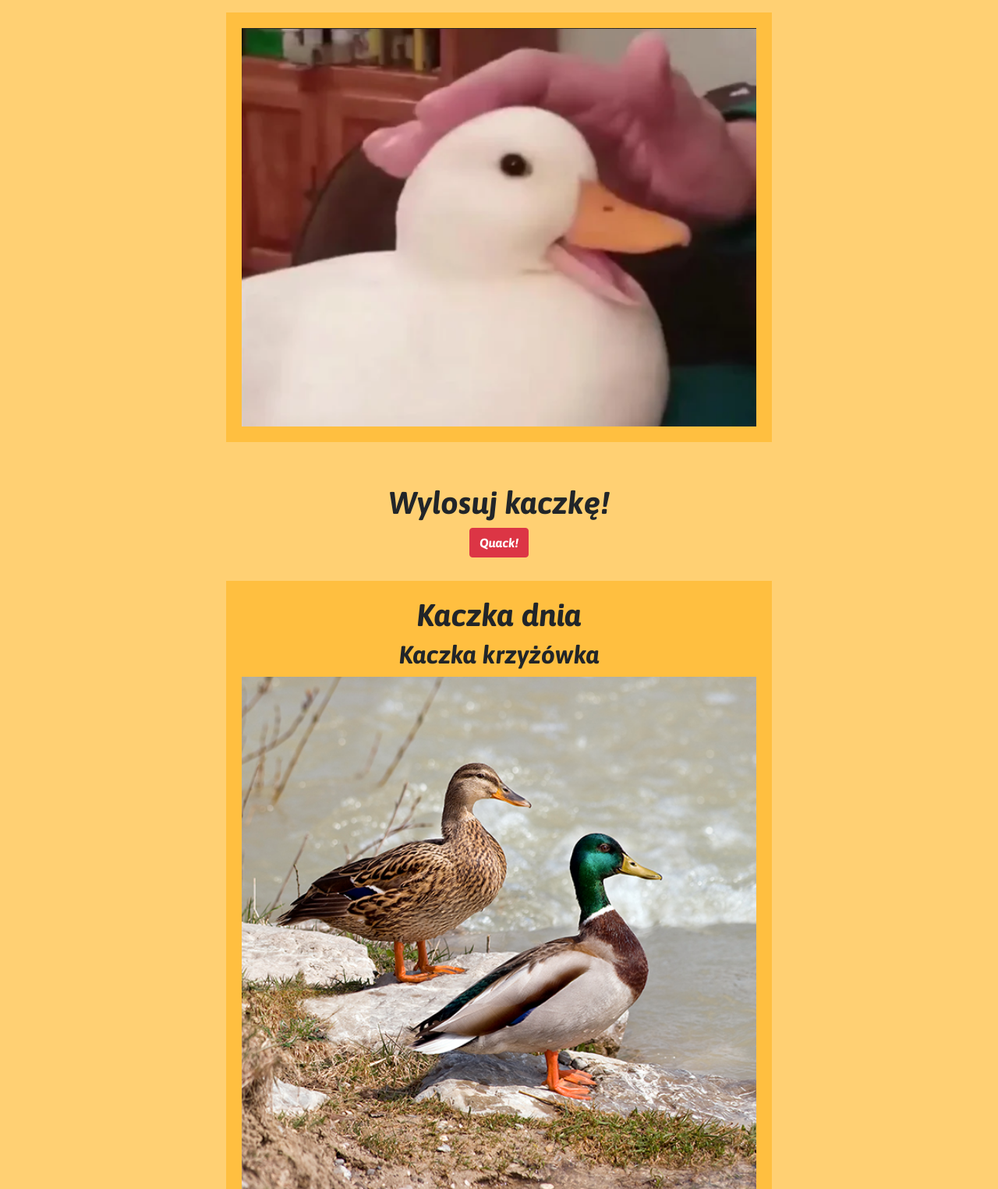
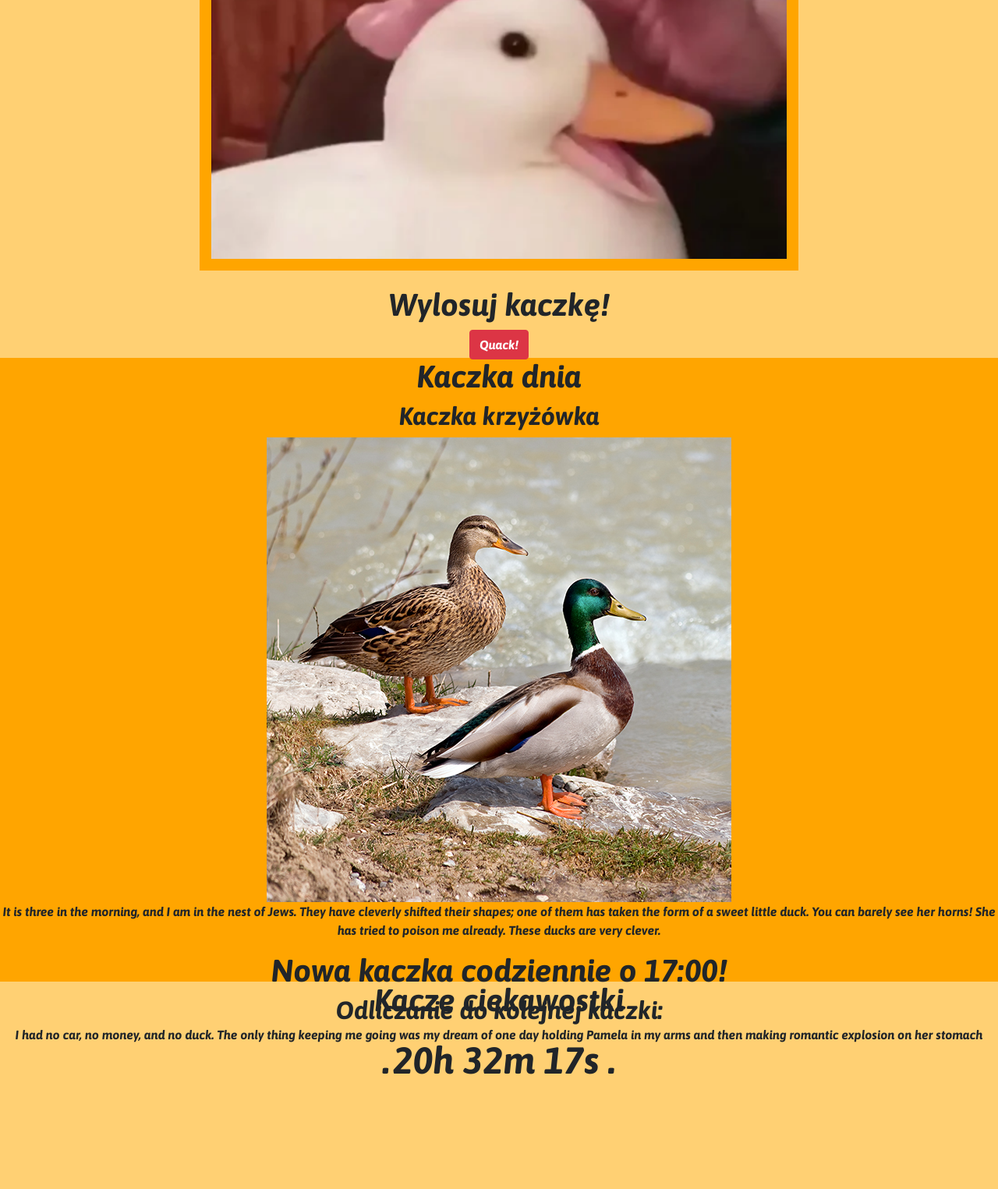
Before and after one commit to Dy-niak/WhatTheDuck, a plain HTML site: page index.html in a window 1280 px wide. Shown: the part 341-1866 px from the top of the page at 78% size. Drawn offline with nearby package versions, Linux system fonts and the light colour scheme.

Commit message:
A lot of changes index.html style.css

```diff
--- a/index.html
+++ b/index.html
@@ -9,42 +9,42 @@
     <link rel="stylesheet" href="style.css">
 </head>
 <body>
-    <div id="homepage">
+      <div class="kaczkaContainer" id="homepage">
+
         <img id="logo" src="img/logo.png" alt="What the Duck?">
         <h1>The best app in the pond!</h1>
-        <div class="kaczkaContainter" id="glownaKaczka"><img src="img/kaczka1.png" alt="duck"></div>
-        <br>
+
+        <div id="glownaKaczka"><img src="img/kaczka1.png" alt="duck"></div>
         <h1>Wylosuj kaczkę!</h1>
         <button type="button" class="btn btn-danger">Quack!</button>
+
     </div>
-    <div class="kaczkaContainer">
+    <div class="kaczkaContainer orange">
         <h1>Kaczka dnia</h1>
         <h2>Kaczka krzyżówka</h2>
         <div><img src="img/kaczka2.jpg" alt="duck"></div>
         <p>It is three in the morning, and I am in the nest of Jews. They have cleverly shifted their shapes; one of them has taken the form of a sweet little duck. You can barely see her horns! She has tried to poison me already. These ducks are very clever.</p>
         <h1>Nowa kaczka codziennie o 17:00!</h1>
         <h2>Odliczanie do kolejnej kaczki:</h2>
-        <p class="odliczanie" id="days"></p>
-        <p class="odliczanie" id="hours"></p>
-        <p class="odliczanie" id="mins"></p>
-        <p class="odliczanie" id="secs"></p>
-        <h2 class="odliczanie" id="end"></h2>
+        <p class="odliczanie" id="days">.</p>
+        <p class="odliczanie" id="hours">.</p>
+        <p class="odliczanie" id="mins">.</p>
+        <p class="odliczanie" id="secs">.</p>
+        <h2 class="odliczanie" id="end">.</h2>
     </div>
-    <div class="kaczkaContainer">
+    <div class="kaczkaContainer yellow">
         <h1>Kacze ciekawostki</h1>
         <p>I had no car, no money, and no duck. The only thing keeping me going was my dream of one day holding Pamela in my arms and then making romantic explosion on her stomach</p>
     </div>
-    <div class="kaczkaContainer">
-        <h1>Znane kaczki</h1>
+    <div class="kaczkaContainer orange">
         <h2>Kaczor Donald</h2>
         <img src="img/kaczka3.jpg" alt="duck">
     </div>
-    <div class="kaczkaContainer">
+    <div class="kaczkaContainer yellow">
         <h1>A na koniec coś, czego się nie spodziewałeś</h1>
-        <h1>.</h1><h1>.</h1><h1>.</h1><h1>.</h1><h1>.</h1><h1>.</h1><h1>.</h1><h1>.</h1><h1>.</h1><h1>.</h1><h1>.</h1><h1>.</h1><h1>.</h1><h1>.</h1><h1>.</h1>
-        <img src="img/spanisz.jpg" alt="hiszpańska inkwizycja">
+        <h1>.</h1><h1>.</h1><h1>.</h1><h1>.</h1><h1>.</h1><h1>.</h1>        <img src="img/spanisz.jpg" alt="hiszpańska inkwizycja">
+        <footer>Dy-niak Prodakszyn &copy; 2020</footer>
     </div>
-    <footer>Dy-niak Prodakszyn &copy; 2020</footer>
     <script src="main.js"></script>
 </body>
 </html>
--- a/style.css
+++ b/style.css
@@ -1,52 +1,44 @@
 body, html {
     font-family: 'Asap', sans-serif;
     text-align: center;
-    margin: 0px auto;
-    box-sizing: border-box;
+    /* box-sizing: border-box; */
     background-color: #FFD073;
 }
-p {
-    font-size: 2em;
+
+.kaczkaContainer {
+    height: 100vh;
+    background: black;
+}
+.orange {
+    background-color: orange;
+}
+.yellow {
+    background-color:#FFD073;
+}
+#homepage {
+    background-color: #FFD073;
 }
 #logo {
-    margin-top: 30px;
-    margin-bottom: 20px;
+    margin: 30px 0 30px 0;
+    height: 20%;
 }
-#glownaKaczka{
-    margin: 30px auto;
-    width: 700px;
-    min-height: 550px;
-    background-color: #FFBF40;
-    padding: 20px;
+#glownaKaczka {
+    height: 50vh;
+    width: 60%;
+    margin: 20px auto;
+    border: 15px orange solid;
 }
 #glownaKaczka img {
+    height: 100%;
     width: 100%;
-    max-height: 100%;
     object-fit: cover;
 }
-.kaczkaContainer{
-    margin: 30px auto;
-    width: 700px;
-    min-height: 200px;
-    background-color: #FFBF40;
-    padding: 20px;
-}
-.kaczkaContainer img {
-   width: 100%;
+#kaczkaContainer {
+    background: black;
 }
 .odliczanie {
     display: inline;
     font-size: 3em;
-}
-.pozostaleKaczki {
-    margin: 0 auto;
-    margin-top: 70px;
-    margin-bottom: 70px;
-    width: 60%;
-}
-.pozostaleKaczki img {
-    max-width: 100%;
-    border: solid 10px #FFBF40;
 }
 footer {
     background-color: coral;
```
